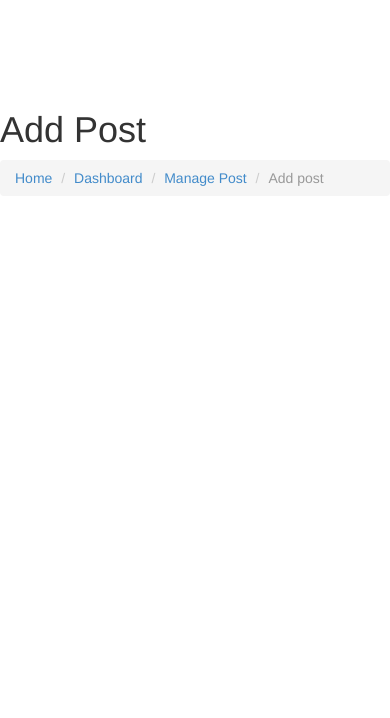
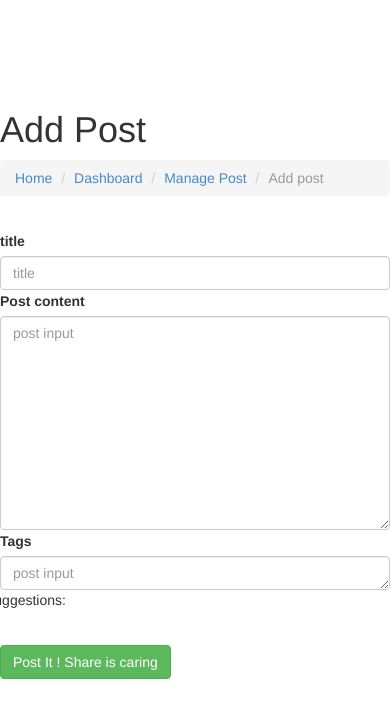
Before and after one commit to abuzarhamza/PostAScholarship, a PHP site: page /PostAScholarship/add_post.php in a window 390 px wide. Shown: the top 718 px of the page. Run offline with PHP 8.4, Linux system fonts and the light colour scheme.

Commit message:
added the structure of the post page.

```diff
--- a/admin/add_post.php
+++ b/admin/add_post.php
@@ -35,3 +35,50 @@
             </ol>
         </div>
     </div>
+
+    <div class="row">
+
+        <form class="form" role="form" action="" method="post">
+            <div class="form-group">
+                <label for="post_title" class="col-xs-12 col-sm-12 col-md-1 col-lg-1 col-md-offset-1 col-lg-offset-1">title</label>
+                <div class="col-xs-12 col-sm-12 col-md-6 col-lg-6">
+                  <input type="text" class="form-control" id="post_title" name="post_title" placeholder="title">
+                </div>
+                <div class="col-xs-12 col-sm-12 col-md-4 col-lg-4">
+                  <!--<p> It sdfsdfnsofnn sndfnsdfn <br/> jsdfsndfnsonf <br/> lets me </p>-->
+                </div>
+            </div>
+
+            <div class="form-group">
+                <div class="col-xs-12 col-sm-12 col-md-7 col-lg-7 col-md-offset-1 col-lg-offset-1">
+                    <label for="post content">Post content</label>
+                </div>
+                <div class="col-xs-12 col-sm-12 col-md-7 col-lg-7 col-md-offset-1 col-lg-offset-1">
+                    <textarea class="form-control" id="post_content" name="post_content" rows="10" cols="40" maxlength="2000" placeholder="post input"></textarea>
+                </div>
+                <div class="col-xs-12 col-sm-12 col-md-4 col-lg-4">
+                  <!--<p> It sdfsdfnsofnn sndfnsdfn <br/> jsdfsndfnsonf <br/> lets me </p>-->
+                </div>
+            </div>
+
+            <div class="form-group">
+                <div class="col-xs-12 col-sm-12 col-md-7 col-lg-7 col-md-offset-1 col-lg-offset-1">
+                    <label for="post content">Tags</label>
+                </div>
+                <div class="col-xs-12 col-sm-12 col-md-7 col-lg-7 col-md-offset-1 col-lg-offset-1">
+                    <textarea class="form-control" id="tags" name="tags" rows="1" cols="1" maxlength="500" placeholder="post input"></textarea>
+                </div>
+                <p>Suggestions: <span id="txtHint"></span></p> <!--tag suggstion-->
+                <!--<p> It sdfsdfnsofnn sndfnsdfn <br/> jsdfsndfnsonf <br/> lets me </p>-->
+            </div>
+
+
+            <div class="form-group">
+                <div class="col-xs-12 col-sm-4 col-md-4 col-lg-4 col-md-offset-1 col-lg-offset-1">
+                  <br/>
+                  <button type="submit" class="btn btn-success">Post It ! Share is caring</button>
+                </div>
+            </div>
+        </form>
+            <!-- content post_settings-->
+    </div>
```
